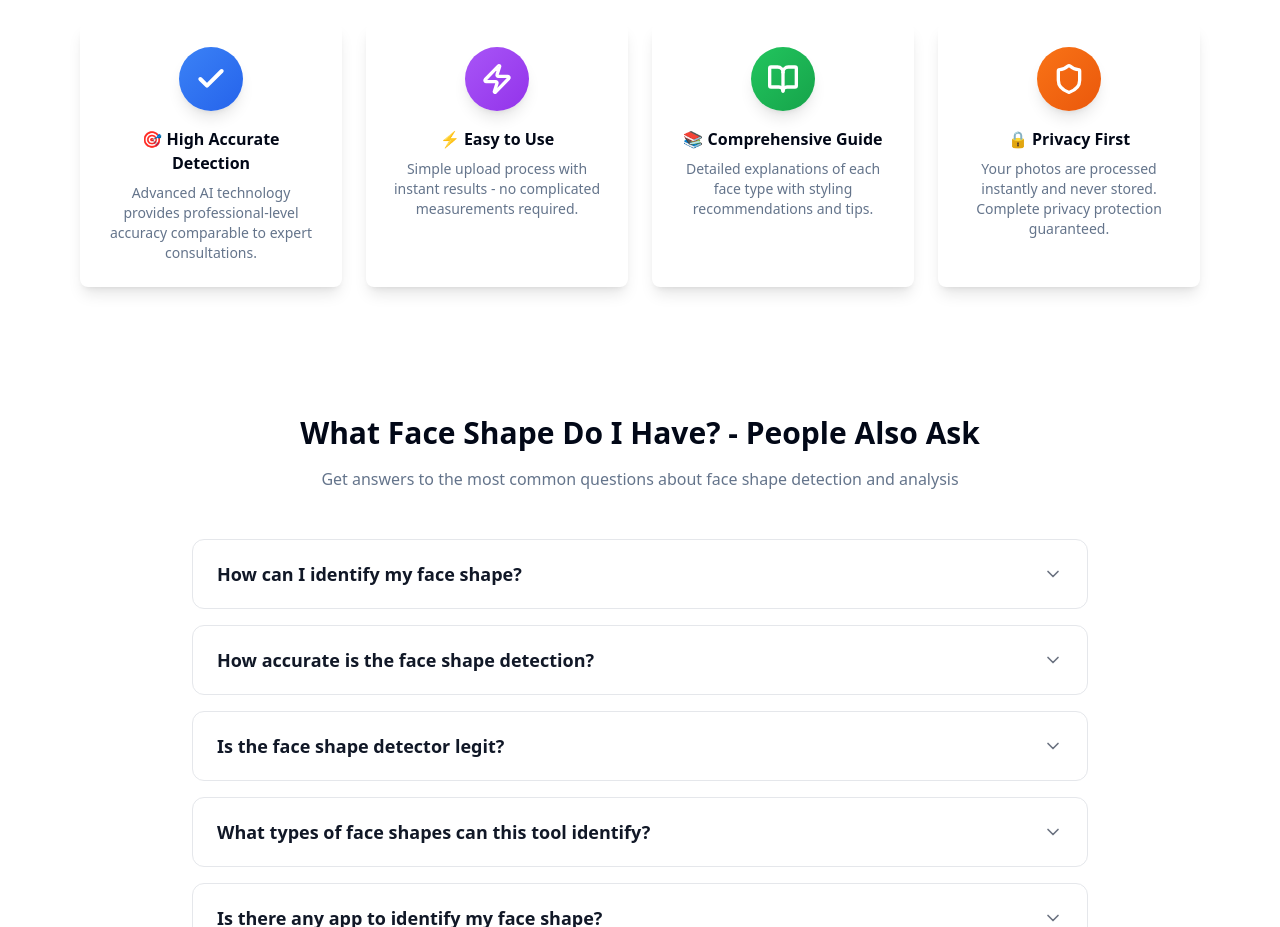
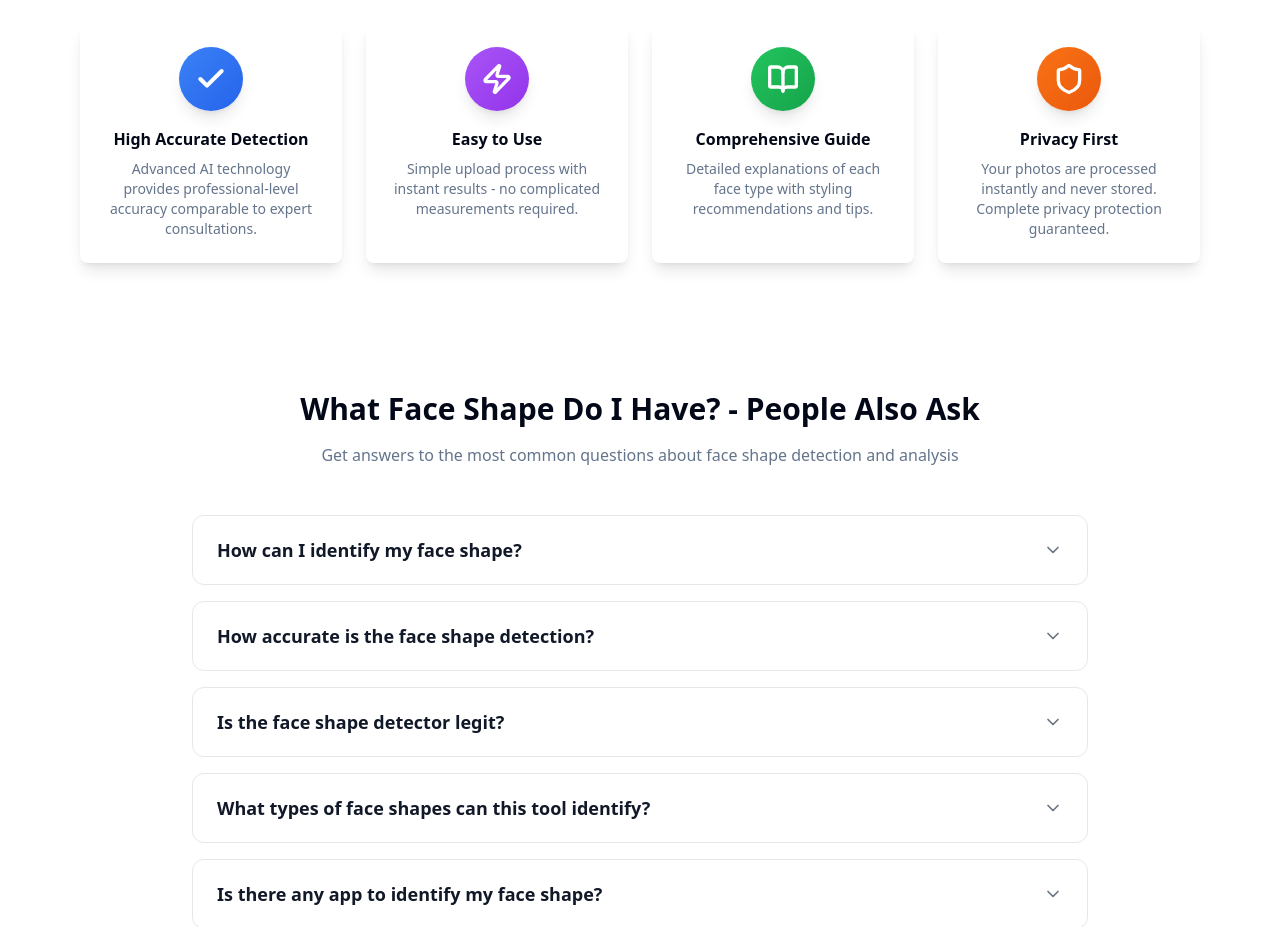
Before and after one commit to imran-khani/face-api.js-Face-Shape-Detector-, a Next.js app: page / in a window 1280 px wide. Shown: the part 3620-4547 px from the top of the page. Built offline with nearby package versions, Linux system fonts and the light colour scheme.

Commit message:
Remove emoji from feature titles in WhyChooseUsSection for a cleaner presentation.

```diff
--- a/components/WhyChooseUsSection.tsx
+++ b/components/WhyChooseUsSection.tsx
@@ -5,25 +5,25 @@ export function WhyChooseUsSection() {
   const features = [
     {
       icon: <Check className="w-8 h-8 text-white" strokeWidth={3} />,
-      title: "🎯 High Accurate Detection",
+      title: "High Accurate Detection",
       description: "Advanced AI technology provides professional-level accuracy comparable to expert consultations.",
       iconBg: "bg-gradient-to-br from-blue-500 to-blue-600 shadow-lg"
     },
     {
       icon: <Zap className="w-8 h-8 text-white" strokeWidth={2.5} />,
-      title: "⚡ Easy to Use",
+      title: "Easy to Use",
       description: "Simple upload process with instant results - no complicated measurements required.",
       iconBg: "bg-gradient-to-br from-purple-500 to-purple-600 shadow-lg"
     },
     {
       icon: <BookOpen className="w-8 h-8 text-white" strokeWidth={2.5} />,
-      title: "📚 Comprehensive Guide",
+      title: "Comprehensive Guide",
       description: "Detailed explanations of each face type with styling recommendations and tips.",
       iconBg: "bg-gradient-to-br from-green-500 to-green-600 shadow-lg"
     },
     {
       icon: <Shield className="w-8 h-8 text-white" strokeWidth={2.5} />,
-      title: "🔒 Privacy First",
+      title: "Privacy First",
       description: "Your photos are processed instantly and never stored. Complete privacy protection guaranteed.",
       iconBg: "bg-gradient-to-br from-orange-500 to-orange-600 shadow-lg"
     }
```
